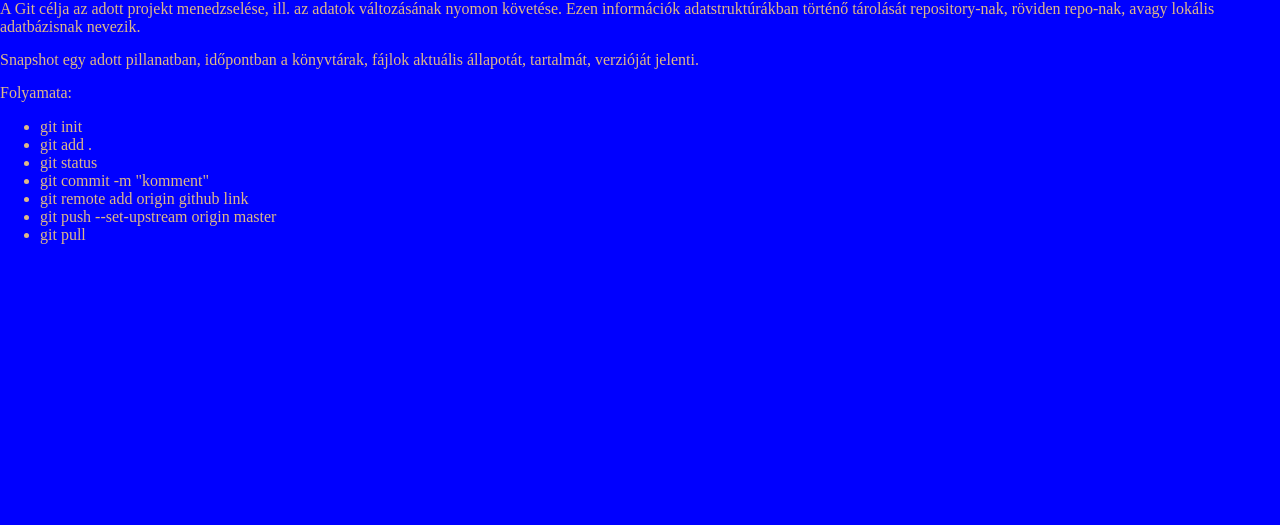
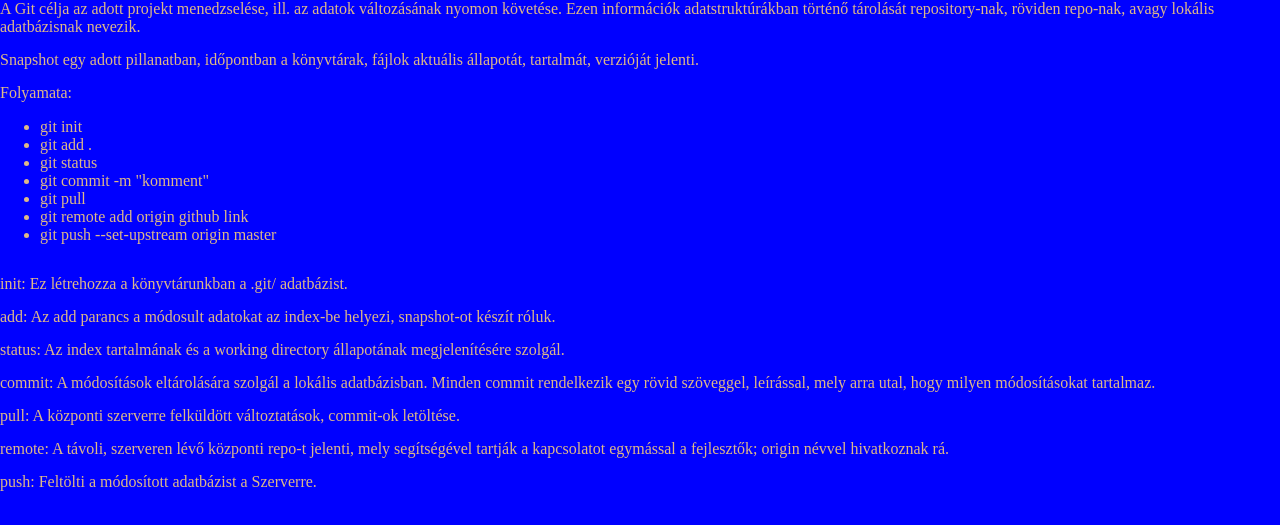
Before and after one commit to mdavid05/Githazi, a plain HTML site: page index.html in a window 1280 px wide. Shown: the part 67-592 px from the top of the page. Drawn offline with Linux system fonts and the light colour scheme.

Commit message:
html végleges

```diff
--- a/index.html
+++ b/index.html
@@ -23,10 +23,20 @@
             <li>git add .</li>
             <li>git status</li>
             <li>git commit -m "komment"</li>
+            <li>git pull</li>
             <li>git remote add origin github link</li>
             <li>git push --set-upstream origin master</li>
-            <li>git pull</li>
         </ul>
     </div>
+    <div>init: Ez létrehozza a könyvtárunkban a .git/ adatbázist.</div>
+    <div>add: Az add parancs a módosult adatokat az index-be helyezi, snapshot-ot készít róluk. </div>
+    <div>status: Az index tartalmának és a working directory állapotának megjelenítésére szolgál.</div>
+    <div>commit: A módosítások eltárolására szolgál a lokális adatbázisban. Minden
+        commit rendelkezik egy rövid szöveggel, leírással, mely arra utal, hogy milyen
+        módosításokat tartalmaz.</div>
+    <div>pull: A központi szerverre felküldött változtatások, commit-ok letöltése.</div>
+    <div>remote: A távoli, szerveren lévő központi repo-t jelenti, mely segítségével
+        tartják a kapcsolatot egymással a fejlesztők; origin névvel hivatkoznak rá.</div>
+    <div>push: Feltölti a módosított adatbázist a Szerverre.</div>
 </body>
 </html>
```
